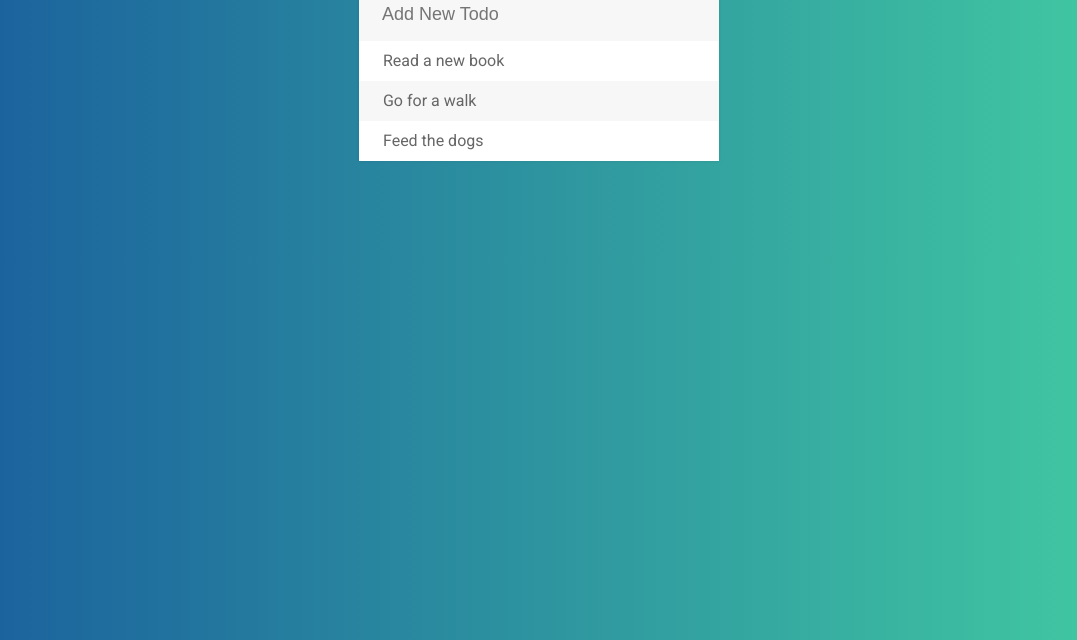
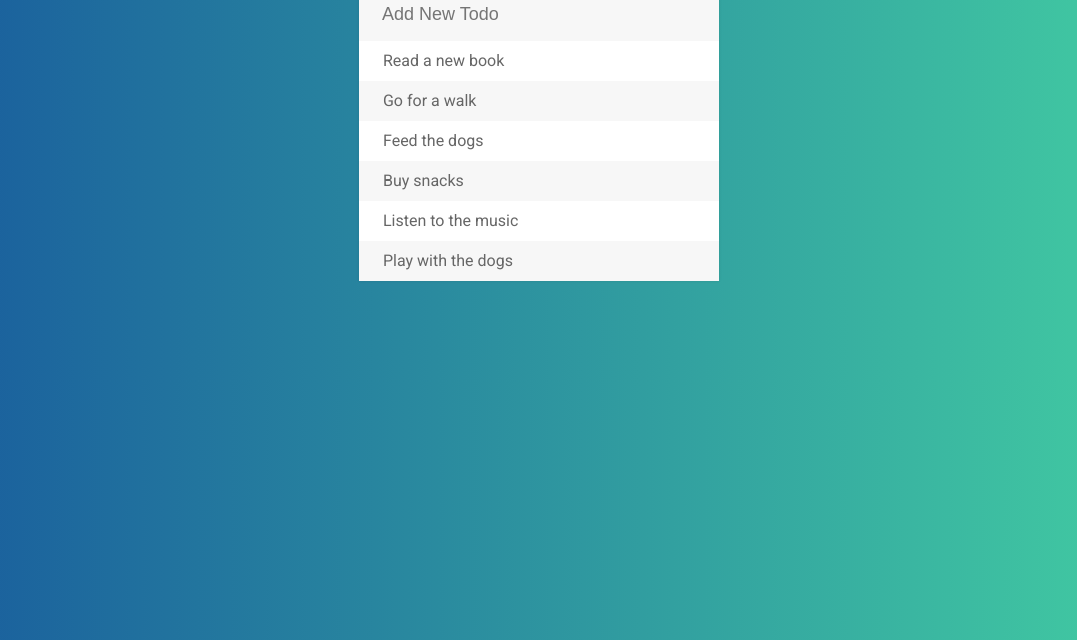
Before and after one commit to jjgillian/todo-list, a plain HTML site: page index.html in a window 1280 px wide. Shown: the part 160-800 px from the top of the page, without its empty margins (101-1178 px from the left). Drawn offline with Linux system fonts and the light colour scheme.

Commit message:
add more to do list

```diff
--- a/index.html
+++ b/index.html
@@ -19,6 +19,9 @@
             <li><span><i class= "fa fa-trash-alt"></i></span>  Read a new book</li>
             <li><span><i class= "fa fa-trash-alt"></i></span> Go for a walk</li>
             <li><span><i class= "fa fa-trash-alt"></i></span> Feed the dogs</li>
+            <li><span><i class= "fa fa-trash-alt"></i></span>  Buy snacks</li>
+            <li><span><i class= "fa fa-trash-alt"></i></span> Listen to the music</li>
+            <li><span><i class= "fa fa-trash-alt"></i></span> Play with the dogs</li>
         </ul>
     </div>
 
```
Also changed, not shown: assets/css/todos.css (line endings or trailing spaces).
